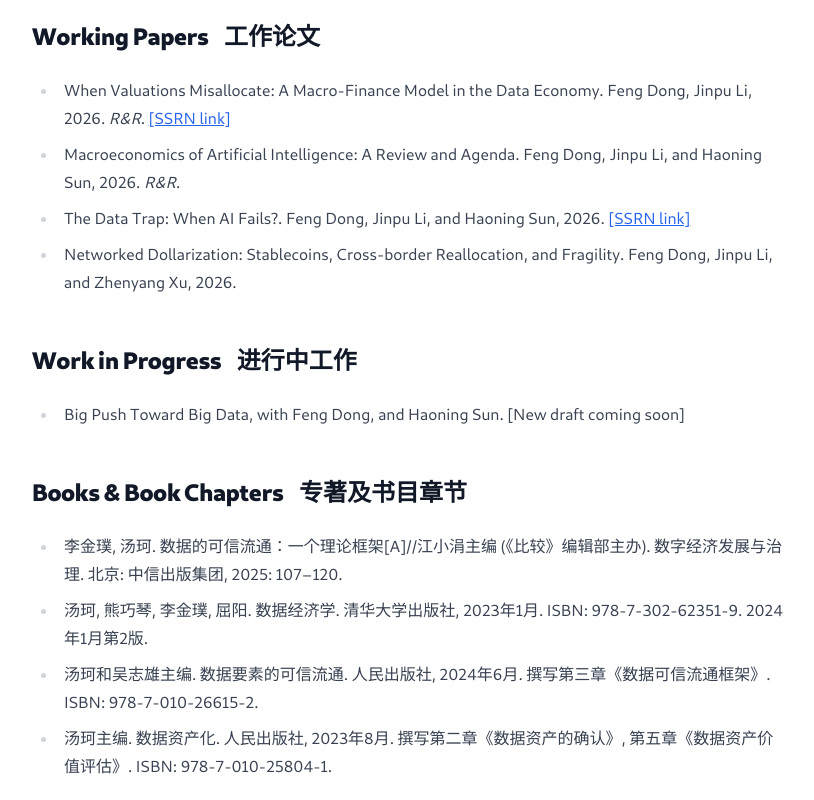
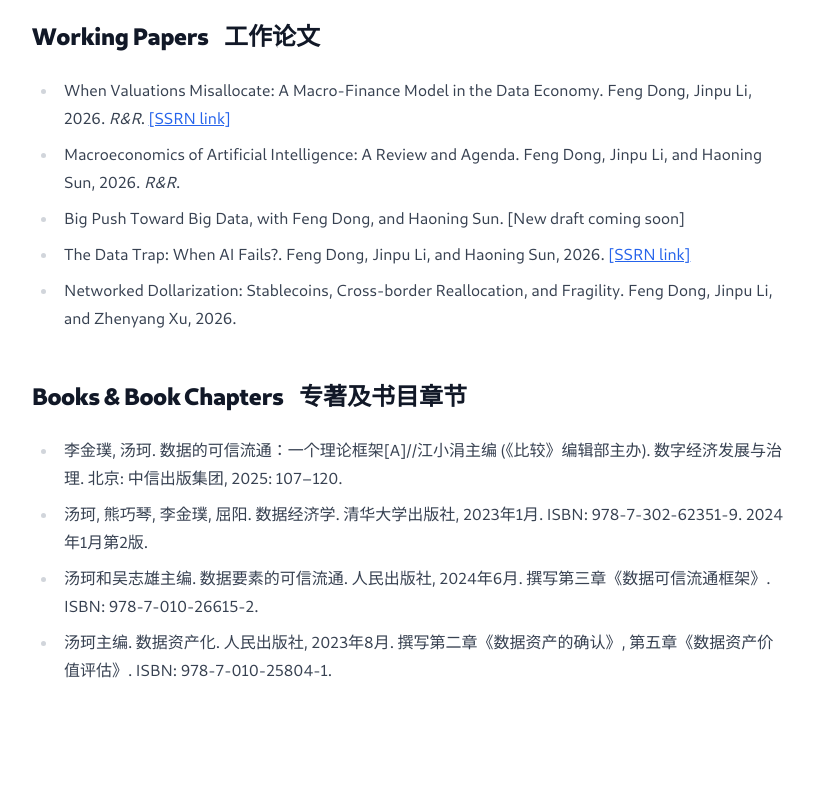
Before and after one commit to lijinpu/lijinpu.github.io, a Next.js app: page /research in a window 1280 px wide. Shown: the part 876-1676 px from the top of the page, without its empty margins (232-1046 px from the left). After the commit the page ends 1580 px from the top, so only its background shows below. Built offline with nearby package versions, Linux system fonts and the light colour scheme.

Commit message:
auto update

```diff
--- a/pages/cv.tsx
+++ b/pages/cv.tsx
@@ -68,16 +68,13 @@ export default function CV({ lastUpdateISO }: InferGetStaticPropsType<typeof get
             <li>
               Macroeconomics of Artificial Intelligence: A Review and Agenda. Feng Dong, Jinpu Li, and Haoning Sun, 2026. <i>R&R</i>.
             </li>
+            <li>
+              Big Push Toward Big Data, with Feng Dong, and Haoning Sun. [New draft coming soon]
+            </li>
             <li>The Data Trap: When AI Fails?. Feng Dong, Jinpu Li, and Haoning Sun, 2026.
             </li>
             <li>Networked Dollarization: Stablecoins, Cross-border Reallocation, and Fragility. Feng Dong, Jinpu Li, and Zhenyang Xu, 2026.
             </li>
-          </ul>
-
-          <h2>Work in Progress &nbsp;&nbsp; 进行中工作</h2>
-
-          <ul>
-            <li>Big Push Toward Big Data, with Feng Dong, and Haoning Sun. [New draft coming soon]</li>
           </ul>
 
           <h2>Books & Book Chapters &nbsp;&nbsp; 专著及书目章节</h2>
--- a/pages/research.tsx
+++ b/pages/research.tsx
@@ -46,6 +46,9 @@ export default function Research() {
     <li>
         Macroeconomics of Artificial Intelligence: A Review and Agenda. Feng Dong, Jinpu Li, and Haoning Sun, 2026. <i>R&R</i>.
     </li>
+    <li>
+        Big Push Toward Big Data, with Feng Dong, and Haoning Sun. [New draft coming soon]
+    </li>
     <li>The Data Trap: When AI Fails?. Feng Dong, Jinpu Li, and Haoning Sun, 2026. <a href="https://papers.ssrn.com/sol3/papers.cfm?abstract_id=6259958"
     target="_blank"
     rel="noopener noreferrer"
@@ -56,11 +59,6 @@ export default function Research() {
     <li>Networked Dollarization: Stablecoins, Cross-border Reallocation, and Fragility. Feng Dong, Jinpu Li, and Zhenyang Xu, 2026.</li>
 </ul>
 
-    <h2>Work in Progress &nbsp;&nbsp; 进行中工作</h2>
-
-    <ul>
-        <li>Big Push Toward Big Data, with Feng Dong, and Haoning Sun. [New draft coming soon]</li>
-    </ul>
 
     <h2>Books & Book Chapters &nbsp;&nbsp; 专著及书目章节</h2>
     <ul>
```
